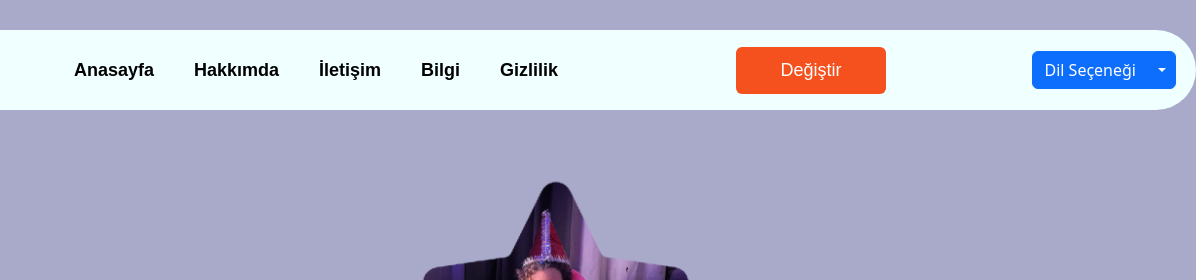
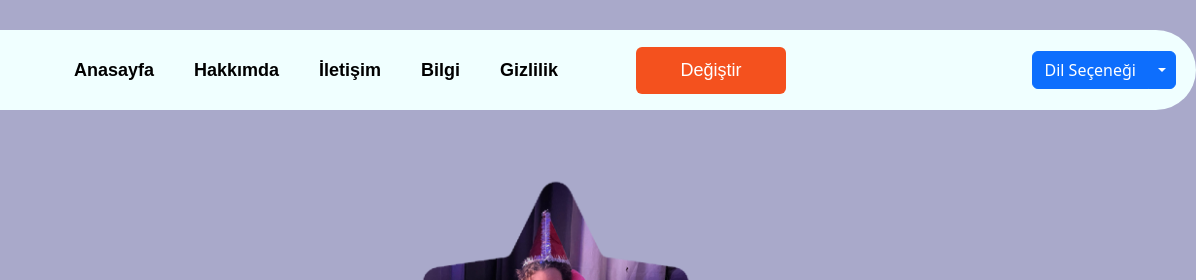
Before and after one commit to oguzhndlc/MertSite, a plain HTML site: page About.html in a window 1280 px wide. Shown: the top 280 px of the page, 84-1280 px from the left. Drawn offline with Linux system fonts and the light colour scheme; a web font is replaced by a local one.

Commit message:
Update and Bug fix

```diff
--- a/About.html
+++ b/About.html
@@ -27,7 +27,7 @@
                 <a href="Privacy.html" class="pagectrl" id="header-nav-5"></a>
             </div>
             <div class="hdbtn">
-                <button class="button" style="vertical-align:middle" onclick="Mertim()" id="header-btn-1"><span></span></button>
+                <button class="button" onclick="Mertim()"><span id="header-btn-1"></span></button>
             </div>
             <div class="btn-group ms-auto" style=" display: flex; align-items: center; justify-content: flex-end; flex-shrink: 0; padding: 20px;">
                 <button type="button" class="btn btn-primary" id="header-btn-2"></button>
--- a/css/site.css
+++ b/css/site.css
@@ -63,7 +63,6 @@ body{
 .hdbtn{
     background-color: azure;
     display:flex;
-    justify-content:right;
     align-items:center;
     height: 100%;
     width: 250px;
```
Also changed, not shown: Contact.html (+1 -1 lines), Index.html (+1 -1 lines), Info.html (+1 -1 lines), Privacy.html (+1 -1 lines).
